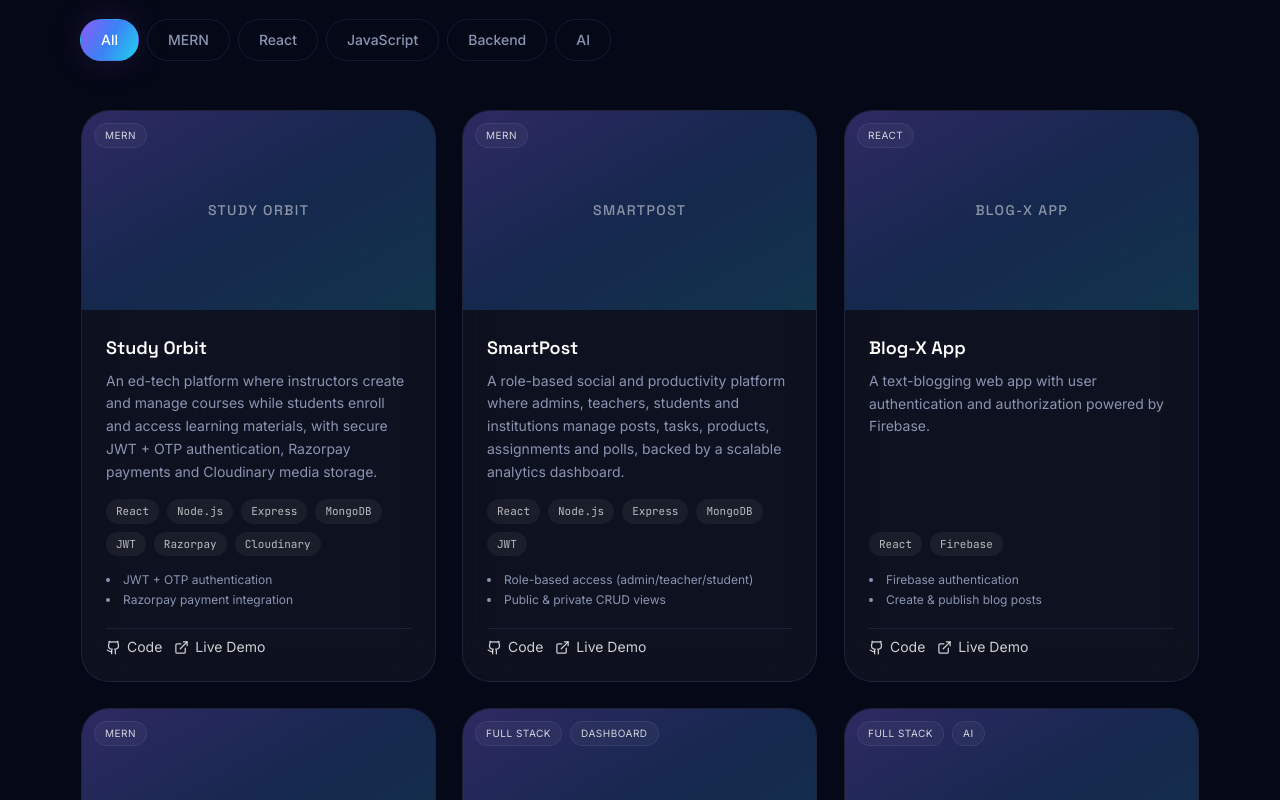
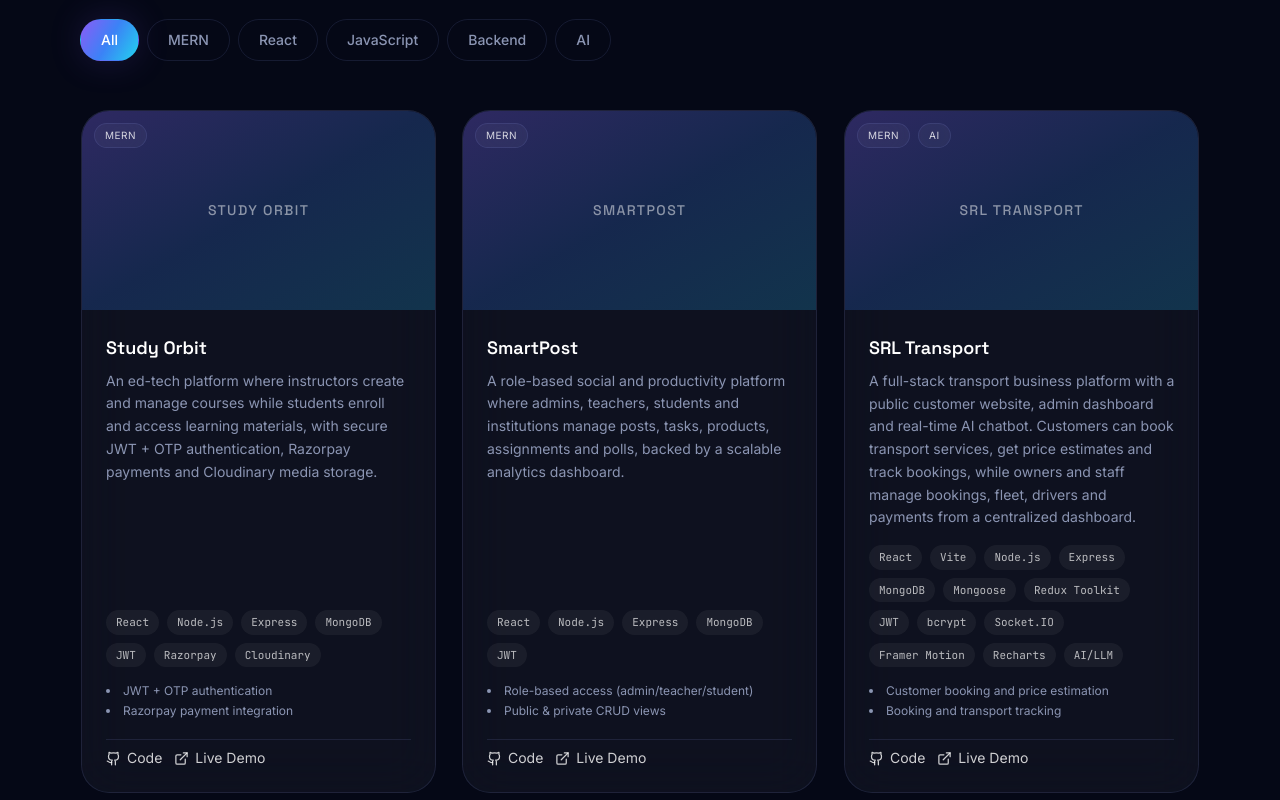
Before and after one commit to v662-coder/Vishnu_Portfolio, a React (Vite) app: page / in a window 1280 px wide. Shown: the part 3100-3900 px from the top of the page. Built offline with nearby package versions, Linux system fonts and the light colour scheme; no server answers.

Commit message:
updated code

```diff
--- a/src/data/portfolioData.js
+++ b/src/data/portfolioData.js
@@ -163,6 +163,44 @@ export const projects = [
     live: "https://smartpost-iota.vercel.app",
     caseStudy: "",
   },
+  {
+  id: "srl-transport",
+  title: "SRL Transport",
+  category: ["MERN", "AI"],
+  image: "/projects/srl-transport.jpg",
+  description:
+    "A full-stack transport business platform with a public customer website, admin dashboard and real-time AI chatbot. Customers can book transport services, get price estimates and track bookings, while owners and staff manage bookings, fleet, drivers and payments from a centralized dashboard.",
+  tech: [
+    "React",
+    "Vite",
+    "Node.js",
+    "Express",
+    "MongoDB",
+    "Mongoose",
+    "Redux Toolkit",
+    "JWT",
+    "bcrypt",
+    "Socket.IO",
+    "Framer Motion",
+    "Recharts",
+    "AI/LLM",
+  ],
+  features: [
+    "Customer booking and price estimation",
+    "Booking and transport tracking",
+    "Admin dashboard for bookings, fleet and drivers",
+    "Payment management",
+    "Role-based protected routes",
+    "Real-time AI customer support chatbot",
+    "Human handoff when AI cannot resolve a query",
+    "Socket.IO real-time two-way communication",
+    "Revenue and payment-status analytics",
+    "Responsive public website and admin dashboard",
+  ],
+  github: "https://github.com/v662-coder/SRL-transport",
+  live: "https://srl-transport.vercel.app/",
+  caseStudy: "",
+},
   {
     id: "blog-x",
     title: "Blog-X App",
```
